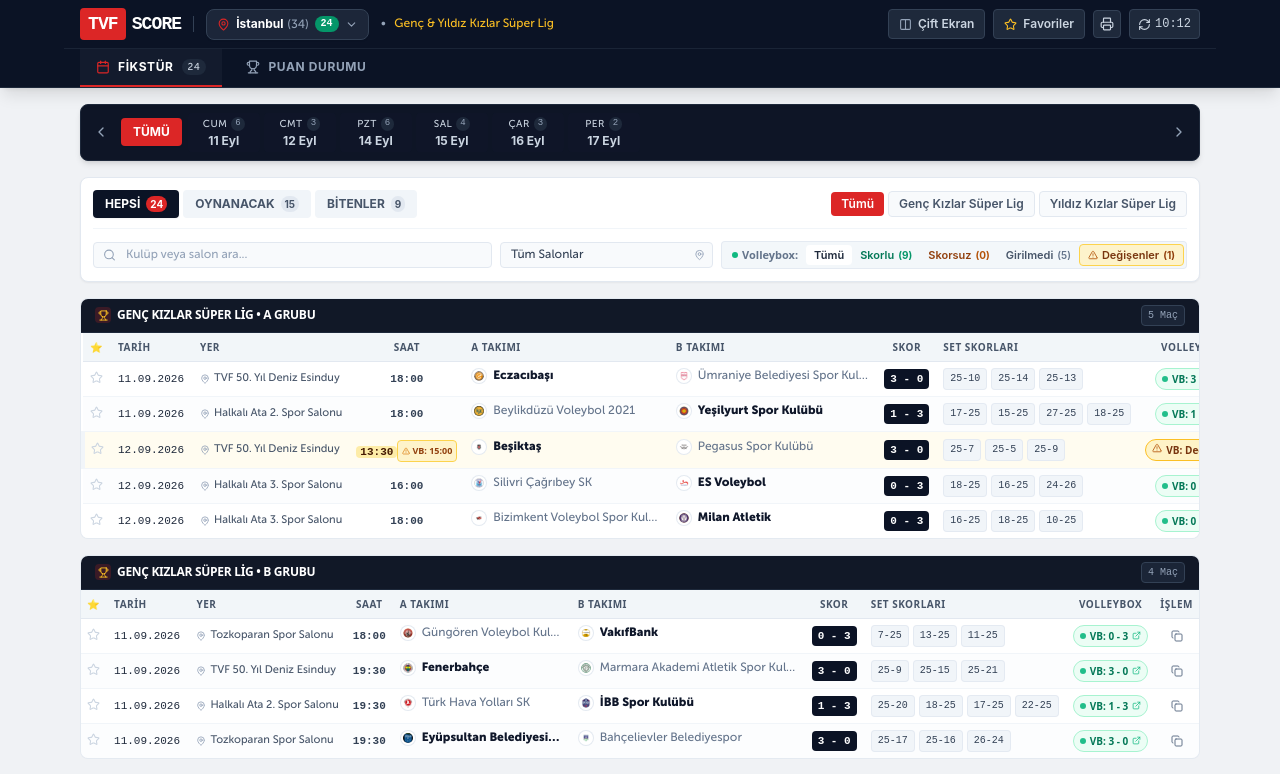
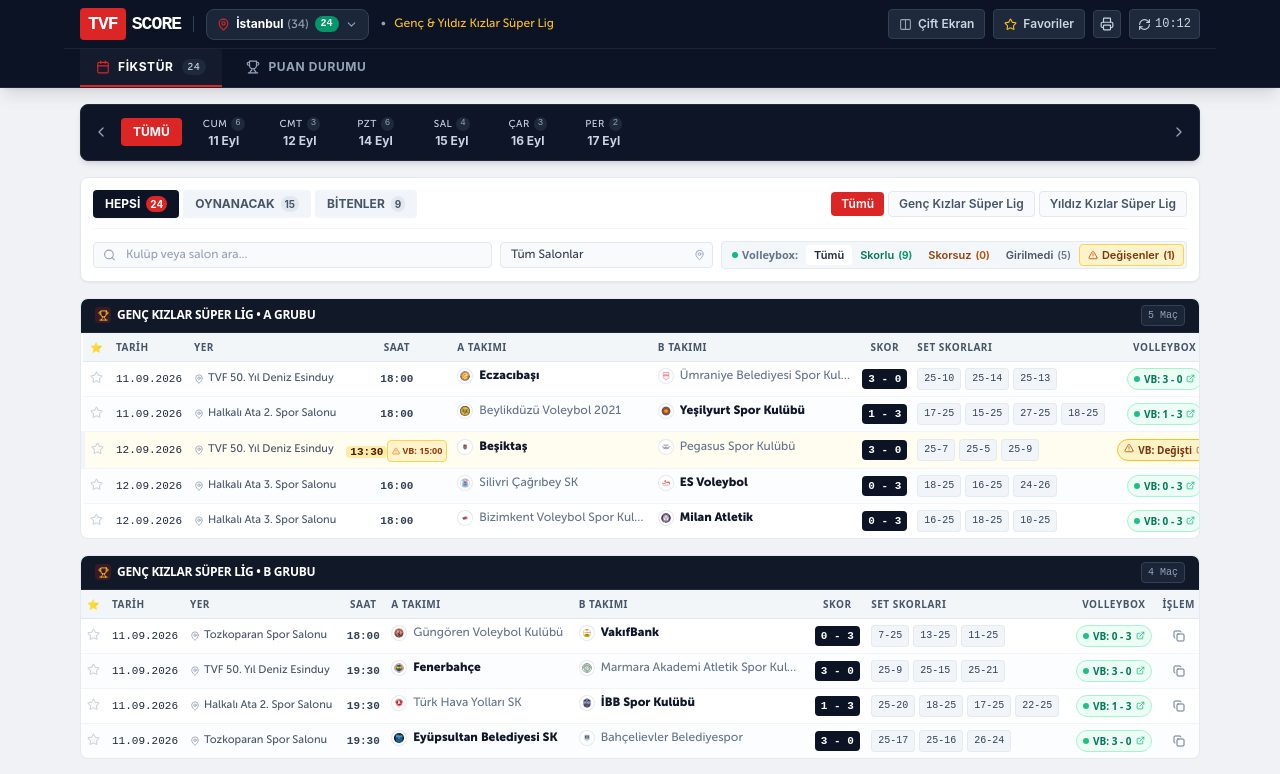
Before and after one commit to utkugunce/volley-tracker, a Next.js app: page / in a window 1280 px wide. Shown: the top 774 px of the page. Built offline with nearby package versions, Linux system fonts and the light colour scheme; a web font is replaced by a local one.

Commit message:
fix(ui): optimize table widths and padding so match score is immediately visible in split screen

```diff
--- a/src/components/DashboardClient.tsx
+++ b/src/components/DashboardClient.tsx
@@ -375,7 +375,7 @@
         onDismissSyncFeedback={() => setSyncFeedback(null)}
       />
 
-      <main className="flex-1 max-w-6xl w-full mx-auto px-2 sm:px-4 py-4">
+      <main className="flex-1 max-w-6xl w-full mx-auto px-1.5 sm:px-2 md:px-4 py-3 sm:py-4">
         {/* Hata Durumu */}
         {error && (
           <div className="p-3 rounded-lg bg-red-50 border border-red-200 text-red-700 flex items-center gap-2 mb-4 text-xs font-semibold">
--- a/src/components/FixtureTable.tsx
+++ b/src/components/FixtureTable.tsx
@@ -103,17 +103,17 @@
         <table className="w-full text-left border-collapse text-xs">
           <thead>
             <tr className="bg-slate-100/90 text-slate-600 font-bold border-b border-slate-200 uppercase text-[10px] tracking-wider">
-              <th className="py-1.5 px-1 text-center w-7" title="Favorilere Ekle">⭐</th>
-              <th className="py-1.5 px-2 w-24 whitespace-nowrap">Tarih</th>
-              <th className="py-1.5 px-2 min-w-[110px] max-w-[150px]">Yer</th>
-              <th className="py-1.5 px-1.5 text-center w-12">Saat</th>
-              <th className="py-1.5 px-2 min-w-[120px] max-w-[160px]">A Takımı</th>
-              <th className="py-1.5 px-2 min-w-[120px] max-w-[160px]">B Takımı</th>
-              <th className="py-1.5 px-1.5 text-center w-14">Skor</th>
-              <th className="py-1.5 px-2 min-w-[140px]">Set Skorları</th>
-              <th className="py-1.5 px-1.5 text-center min-w-[80px]" title="Volleybox maç kaydı durumu">Volleybox</th>
+              <th className="py-1.5 px-1 text-center w-6" title="Favorilere Ekle">⭐</th>
+              <th className="py-1.5 px-1.5 w-[76px] whitespace-nowrap">Tarih</th>
+              <th className="py-1.5 px-1.5 min-w-[70px] max-w-[95px] lg:max-w-[130px]">Yer</th>
+              <th className="py-1.5 px-1 text-center w-11">Saat</th>
+              <th className="py-1.5 px-1.5 min-w-[90px] max-w-[125px] lg:max-w-[155px]">A Takımı</th>
+              <th className="py-1.5 px-1.5 min-w-[90px] max-w-[125px] lg:max-w-[155px]">B Takımı</th>
+              <th className="py-1.5 px-1 text-center w-14 whitespace-nowrap">Skor</th>
+              <th className={`py-1.5 px-1.5 min-w-[110px] max-w-[145px] ${splitScreenMode ? "hidden" : ""}`}>Set Skorları</th>
+              <th className="py-1.5 px-1 text-center min-w-[75px]" title="Volleybox maç kaydı durumu">Volleybox</th>
               {!splitScreenMode && (
-                <th className="py-1.5 px-1.5 text-center w-12 no-print">İşlem</th>
+                <th className="py-1.5 px-1 text-center w-10 no-print">İşlem</th>
               )}
             </tr>
           </thead>
@@ -142,7 +142,7 @@
                   }`}
                 >
                   {/* ⭐ Favori */}
-                  <td className="py-1.5 px-1 text-center">
+                  <td className="py-1.5 px-1 text-center w-6">
                     <button
                       onClick={() => onToggleFavorite(match.id)}
                       className="p-0.5 rounded text-slate-300 hover:text-amber-400 transition-colors"
@@ -156,7 +156,7 @@
                   </td>
 
                   {/* 1. Tarih */}
-                  <td className="py-1.5 px-2 font-mono font-medium whitespace-nowrap text-slate-800 text-[11px]">
+                  <td className="py-1.5 px-1.5 font-mono font-medium whitespace-nowrap text-slate-800 text-[11px] w-[76px]">
                     <span className={disc?.date_diff ? "text-amber-950 font-bold bg-amber-200/70 px-1 rounded" : ""}>
                       {formattedDate}
                     </span>
@@ -172,16 +172,16 @@
                   </td>
 
                   {/* 2. Yer */}
-                  <td className="py-1.5 px-2 text-slate-600 whitespace-nowrap text-[11px]" title={match.hall}>
+                  <td className="py-1.5 px-1.5 text-slate-600 whitespace-nowrap text-[11px]" title={match.hall}>
                     <div className="flex items-center gap-1">
                       <MapPin size={10} className={disc?.hall_diff ? "text-amber-600 shrink-0" : "text-slate-400 shrink-0"} />
-                      <span className={`truncate max-w-[110px] sm:max-w-[140px] ${disc?.hall_diff ? "text-amber-950 font-bold bg-amber-200/70 px-1 rounded" : ""}`}>
+                      <span className={`truncate max-w-[70px] sm:max-w-[95px] lg:max-w-[130px] ${disc?.hall_diff ? "text-amber-950 font-bold bg-amber-200/70 px-1 rounded" : ""}`}>
                         {match.hall}
                       </span>
                     </div>
                     {disc?.hall_diff && disc.vb_hall && (
                       <div
-                        className="text-[9px] font-sans font-bold text-amber-800 bg-amber-100/90 border border-amber-300 px-1 py-0.5 rounded inline-flex items-center gap-0.5 mt-0.5 truncate max-w-[130px]"
+                        className="text-[9px] font-sans font-bold text-amber-800 bg-amber-100/90 border border-amber-300 px-1 py-0.5 rounded inline-flex items-center gap-0.5 mt-0.5 truncate max-w-[110px]"
                         title={`İl bülteninde salon değişti! Volleybox'taki salon: ${disc.vb_hall}`}
                       >
                         <AlertTriangle size={8} className="text-amber-600 shrink-0" />
@@ -191,7 +191,7 @@
                   </td>
 
                   {/* 3. Saat */}
-                  <td className="py-1.5 px-1.5 text-center font-mono font-bold text-slate-700 whitespace-nowrap text-[11px]">
+                  <td className="py-1.5 px-1 text-center font-mono font-bold text-slate-700 whitespace-nowrap text-[11px] w-11">
                     {match.time === "--:--" ? (
                       <span className="text-slate-400 text-[10px]">-</span>
                     ) : (
@@ -209,7 +209,7 @@
                   </td>
 
                   {/* 4. A Takımı */}
-                  <td className="py-1.5 px-2 whitespace-nowrap">
+                  <td className="py-1.5 px-1.5 whitespace-nowrap">
                     <TeamVolleyboxLink
                       teamName={match.home_team}
                       category={match.category || match.age_group}
@@ -224,7 +224,7 @@
                   </td>
 
                   {/* 5. B Takımı */}
-                  <td className="py-1.5 px-2 whitespace-nowrap">
+                  <td className="py-1.5 px-1.5 whitespace-nowrap">
                     <TeamVolleyboxLink
                       teamName={match.away_team}
                       category={match.category || match.age_group}
@@ -239,7 +239,7 @@
                   </td>
 
                   {/* 6. Skor */}
-                  <td className="py-1.5 px-1.5 text-center whitespace-nowrap">
+                  <td className="py-1.5 px-1 text-center whitespace-nowrap w-14">
                     {isFinished ? (
                       <span className="inline-block px-1.5 py-0.5 rounded font-mono font-black text-[11px] bg-[#0b1325] text-white shadow-2xs">
                         {match.home_score} - {match.away_score}
@@ -254,7 +254,7 @@
                   </td>
 
                   {/* 7. Set Skorları */}
-                  <td className="py-1.5 px-2 text-left whitespace-nowrap">
+                  <td className={`py-1.5 px-1.5 text-left whitespace-nowrap ${splitScreenMode ? "hidden" : ""}`}>
                     {isFinished && match.set_scores && match.set_scores.length > 0 ? (
                       <div className="flex items-center gap-1 flex-nowrap">
                         {match.set_scores.map((set, sIdx) => (
@@ -270,6 +270,7 @@
                       <span className="text-slate-400 text-[11px] font-mono">-</span>
                     )}
                   </td>
+
 
                   {/* 8. Volleybox Senkronizasyon ve Skor Durumu Rozeti */}
                   <td className="py-1.5 px-1.5 text-center whitespace-nowrap">
--- a/src/components/TeamVolleyboxLink.tsx
+++ b/src/components/TeamVolleyboxLink.tsx
@@ -45,7 +45,7 @@
 
   if (!mapping || !mapping.volleybox_url) {
     return (
-      <span className={`inline-flex items-center max-w-[140px] sm:max-w-[180px] lg:max-w-[240px] ${className}`} title={displayName}>
+      <span className={`inline-flex items-center max-w-[105px] sm:max-w-[125px] md:max-w-[150px] lg:max-w-[220px] ${className}`} title={displayName}>
         {logoElement}
         <span className="truncate">{content}</span>
       </span>
@@ -62,7 +62,7 @@
       href={mapping.volleybox_url}
       target="_blank"
       rel="noopener noreferrer"
-      className={`group inline-flex items-center max-w-[140px] sm:max-w-[180px] lg:max-w-[240px] hover:underline hover:text-primary transition-colors cursor-pointer ${className}`}
+      className={`group inline-flex items-center max-w-[105px] sm:max-w-[125px] md:max-w-[150px] lg:max-w-[220px] hover:underline hover:text-primary transition-colors cursor-pointer ${className}`}
       title={title}
       onClick={(e) => e.stopPropagation()}
     >
```
